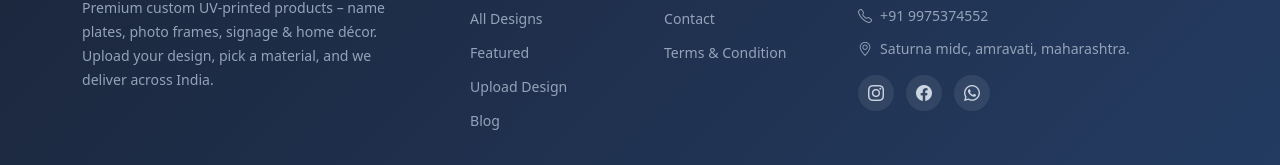
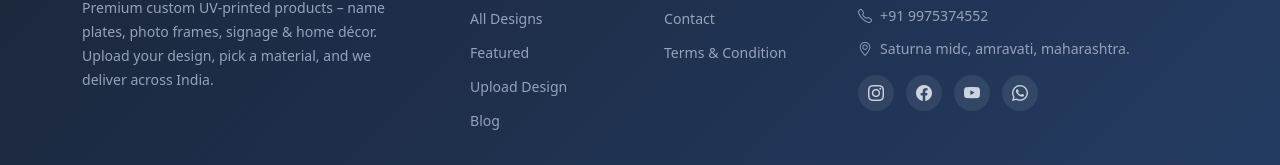
Before and after one commit to boardvala/boardvala-frontend-nextjs, a Next.js app: page / in a window 1280 px wide. Shown: the part 3832-3997 px from the top of the page. Built offline with nearby package versions, Linux system fonts and the light colour scheme; no server answers.

Commit message:
added images alt tags for home page

```diff
--- a/src/components/home/Categories.jsx
+++ b/src/components/home/Categories.jsx
@@ -4,27 +4,30 @@ const categories = [
     id: 1,
     name: "MDF",
     image: "/categories/Mdf.png",
+    alt: "MDF UV Printing — Custom Name Plates & Wall Art on MDF Wood Board",
     startingPrice: 299,
   },
   {
     id: 2,
     name: "Acrylic",
     image: "/categories/Acrylic.png",
+    alt: "Acrylic UV Printing — Premium Photo Frames & Name Plates on Acrylic Sheet",
     startingPrice: 499,
   },
   {
     id: 3,
     name: "PVC Sunboard",
     image: "/categories/Sunboard.png",
+    alt: "Sunboard Foam Sheet Printing — Affordable Signage & Display Boards",
     startingPrice: 249,
   },
   {
     id: 4,
     name: "Vinyl Stickers",
     image: "/categories/Vinyl.png",
+    alt: "Vinyl Sticker Printing — Custom Wall Graphics, Shop Branding & Vehicle Wraps",
     startingPrice: 149,
   },
-
 ];
 
 export default function Categories() {
@@ -96,7 +99,7 @@ export default function Categories() {
                   <img
                     src={category.image}
                     className="cat-card__img"
-                    alt={`${category.name} material`}
+                    alt={category.alt}
                   />
                 </div>
                 <div className="cat-card__body">
--- a/src/components/home/DesignYourOwnSection.jsx
+++ b/src/components/home/DesignYourOwnSection.jsx
@@ -50,7 +50,7 @@ export default function DesignYourOwnSection() {
           <div className="col-lg-6 text-center">
             <img
               src={SECTION_IMAGE}
-              alt="A custom name plate ready to be produced"
+              alt="A custom acrylic photo frame, name plate ready to be produced - by boardvala"
               className="dyo-img"
             />
           </div>
--- a/src/components/home/Hero.jsx
+++ b/src/components/home/Hero.jsx
@@ -8,12 +8,14 @@ import "../../styles/hero.css";
 const SLIDES = [
   {
     image: "/hero/home_name.png",
+    alt: "Custom Personalized Name Plate — UV Printed on Acrylic & MDF by BoardVala",
     eyebrow: "Personalized Name Plates",
     title: "Create a Name Plate Made for You",
     lead: "Choose your design, personalize it with your name and create a beautiful name plate for your home or office.",
   },
   {
     image: "/hero/family_photo.png",
+    alt: "Personalized Family Photo Frame — UV Printed on Acrylic by BoardVala",
     eyebrow: "Personalized Photo Frames",
     title: "Turn Your Memories Into Lasting Prints",
     lead: "Upload your favourite photo and create a personalized photo frame printed on premium materials.",
@@ -21,6 +23,7 @@ const SLIDES = [
   {
     image:
       "https://images.unsplash.com/photo-1606166325683-e6deb697d301?w=1600&q=80",
+    alt: "Premium UV Printed Certificates and Awards on Acrylic — BoardVala",
     eyebrow: "Certificates & Awards",
     title: "Premium Printing for Certificates & Awards",
     lead: "Bring your certificates, awards and plaques to life with professional printing and premium finishing.",
@@ -28,6 +31,7 @@ const SLIDES = [
   {
     image:
       "https://images.unsplash.com/photo-1558655146-9f40138edfeb?w=1600&q=80",
+    alt: "Custom Design Upload — UV Printing on Any Material by BoardVala",
     eyebrow: "Your Design, Your Product",
     title: "Upload Anything, We'll Print It",
     lead: "From artwork and logos to quotes and photographs, turn your ideas into beautifully printed products.",
@@ -102,6 +106,8 @@ export default function Hero() {
           key={i}
           className={`bv-hero__slide ${i === current ? "active" : ""}`}
           style={{ backgroundImage: `url(${s.image})` }}
+          role="img"
+          aria-label={s.alt}
         />
       ))}
 
--- a/src/components/layout/Footer.jsx
+++ b/src/components/layout/Footer.jsx
@@ -83,6 +83,14 @@ export default function Footer() {
                 <i className="bi bi-facebook"></i>
               </a>
               <a
+                href="https://youtube.com/@boardvala"
+                target="_blank"
+                rel="noopener noreferrer"
+                aria-label="Youtube"
+              >
+                <i className="bi bi-youtube"></i>
+              </a>
+              <a
                 href="https://wa.me/918329860034"
                 target="_blank"
                 rel="noopener noreferrer"
--- a/src/components/product/ProductCard.jsx
+++ b/src/components/product/ProductCard.jsx
@@ -25,7 +25,7 @@ export default function ProductCard({ product }) {
           <img
             src={imageSrc}
             className="product-card-image"
-            alt={product.name}
+            alt={`${product.name} — ${product.type === "gallery" ? "Design" : product.type === "featured" ? "Product" : "Print"} by BoardVala`}
           />
 
           <div className="p-3">
```
